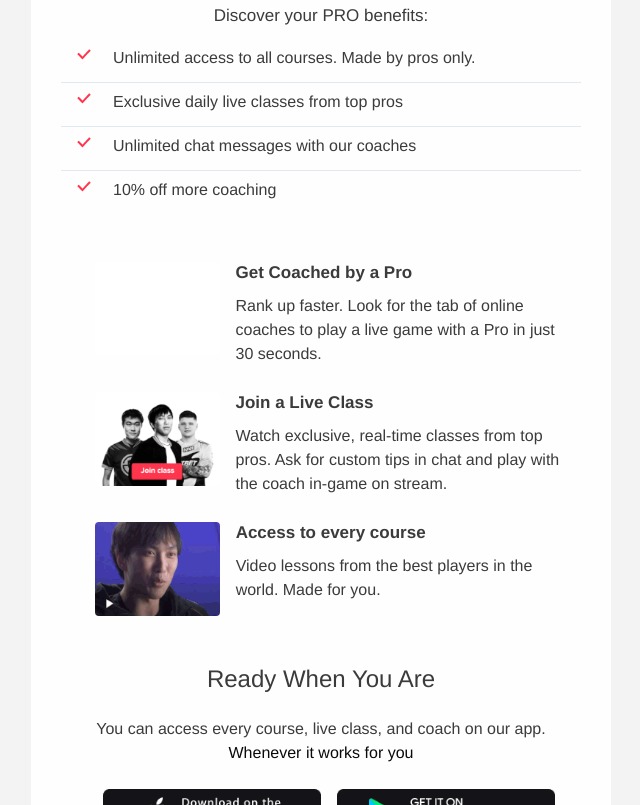
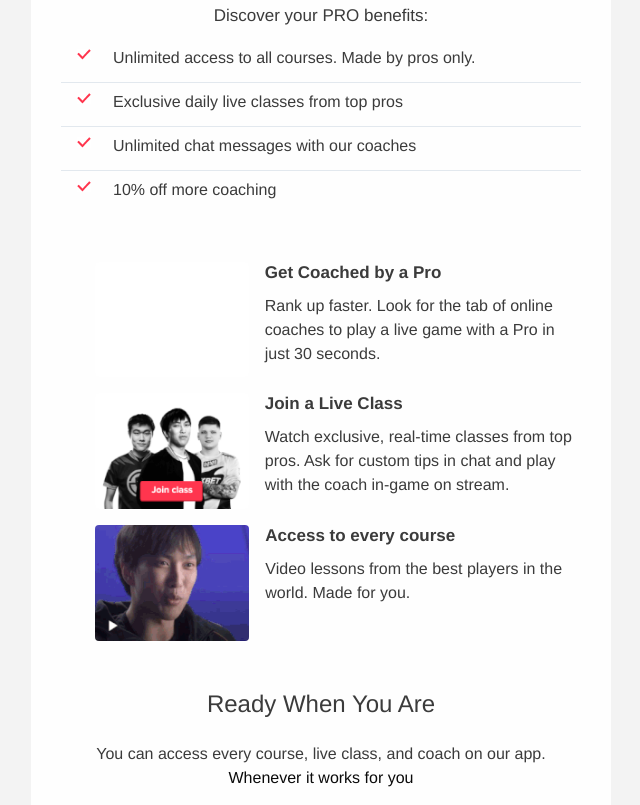
Before and after one commit to shiyu3169/shiyu3169.github.io, a plain HTML site: page base.html in a window 1280 px wide. Shown: the part 596-1401 px from the top of the page, without its empty margins (319-959 px from the left). Drawn offline with Linux system fonts and the light colour scheme.

Commit message:
adjust ui

```diff
--- a/base.html
+++ b/base.html
@@ -287,7 +287,7 @@
                         <tbody>
                           <tr>
                             <th
-                              class="large-offset-1 small-12 large-3 columns first"
+                              class="large-offset-1 small-12 large-4 columns first"
                             >
                               <table>
                                 <tr>
@@ -329,7 +329,7 @@
                                         font-size: 16px;
                                         line-height: 24px;
                                         color: #3b3b3b;
-                                        max-width: 340px;
+                                        max-width: 310px;
                                       "
                                     >
                                       Rank up faster. Look for the tab of online
@@ -355,7 +355,7 @@
                         <tbody>
                           <tr>
                             <th
-                              class="large-offset-1 small-12 large-3 columns first"
+                              class="large-offset-1 small-12 large-4 columns first"
                             >
                               <table>
                                 <tr>
@@ -368,7 +368,7 @@
                                       <img
                                         class="small-float-center"
                                         src="/public/media/email/classes.gif"
-                                        alt="coaches"
+                                        alt="classes"
                                         style="border-radius: 4px;"
                                       />
                                     </a>
@@ -397,7 +397,7 @@
                                         font-size: 16px;
                                         line-height: 24px;
                                         color: #3b3b3b;
-                                        max-width: 340px;
+                                        max-width: 310px;
                                       "
                                     >
                                       Watch exclusive, real-time classes from
@@ -423,7 +423,7 @@
                         <tbody>
                           <tr>
                             <th
-                              class="large-offset-1 small-12 large-3 columns first"
+                              class="large-offset-1 small-12 large-4 columns first"
                             >
                               <table>
                                 <tr>
@@ -465,7 +465,7 @@
                                         font-size: 16px;
                                         line-height: 24px;
                                         color: #3b3b3b;
-                                        max-width: 340px;
+                                        max-width: 310px;
                                       "
                                     >
                                       Video lessons from the best players in the
```
